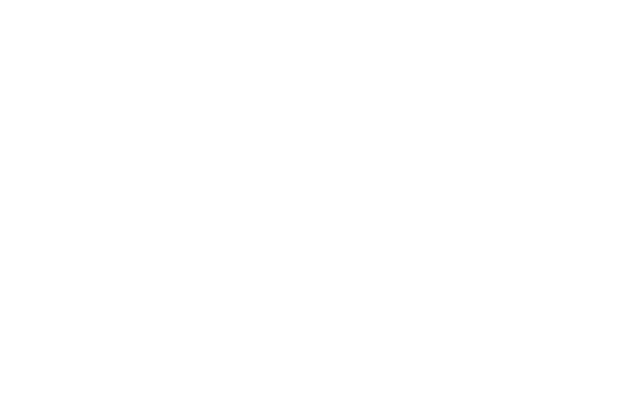
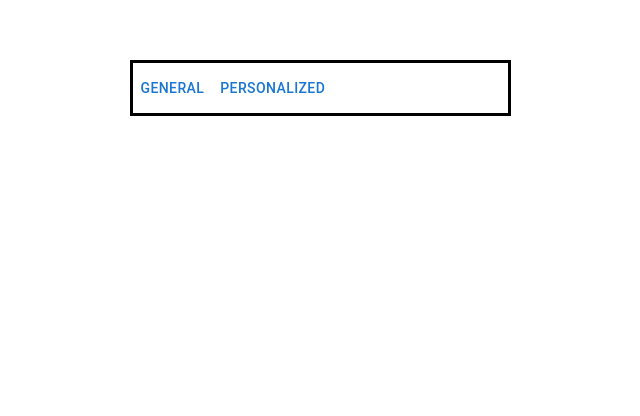
Before and after one commit to 394-w24/FitNU, a React (Vite) app: page / in a window 1280 px wide. Shown: the part 384-800 px from the top of the page, without its empty margins (323-963 px from the left). Built offline with nearby package versions, Linux system fonts and the light colour scheme.

Commit message:
working on navbar

```diff
--- a/package.json
+++ b/package.json
@@ -10,6 +10,9 @@
     "coverage": "vitest run --coverage"
   },
   "dependencies": {
+    "@emotion/react": "^11.11.3",
+    "@emotion/styled": "^11.11.0",
+    "@mui/material": "^5.15.3",
     "firebase": "^10.7.1",
     "react": "^18.2.0",
     "react-dom": "^18.2.0",
--- a/src/App.css
+++ b/src/App.css
@@ -1,7 +1,7 @@
 .app {
   display: flex;
   width: 375px;
-  height: 1000px;
+  height: 500px;
   max-width: 375px;
   position: relative;
 }
--- a/src/components/Navbar.css
+++ b/src/components/Navbar.css
@@ -4,4 +4,6 @@
   height: 50px;
   bottom: 0;
   border: solid;
+  display: flex;
+  align-items: center;
 }
--- a/src/components/Navbar.jsx
+++ b/src/components/Navbar.jsx
@@ -1,10 +1,27 @@
 import "./Navbar.css";
 import { useNavigate } from "react-router-dom";
+import Button from "@mui/material/Button";
 
 const Navbar = () => {
   const navigate = useNavigate();
-
-  return <div className="navbar"></div>;
+  return (
+    <div className="navbar">
+      <Button
+        variant="text"
+        color="primary"
+        onClick={() => navigate("/GeneralView")}
+      >
+        General
+      </Button>
+      <Button
+        variant="text"
+        color="primary"
+        onClick={() => navigate("/PersonalizedView")}
+      >
+        Personalized
+      </Button>
+    </div>
+  );
 };
 
 export default Navbar;
```
Also changed, not shown: 1 other file (tests, documents, lock files or other folders).
